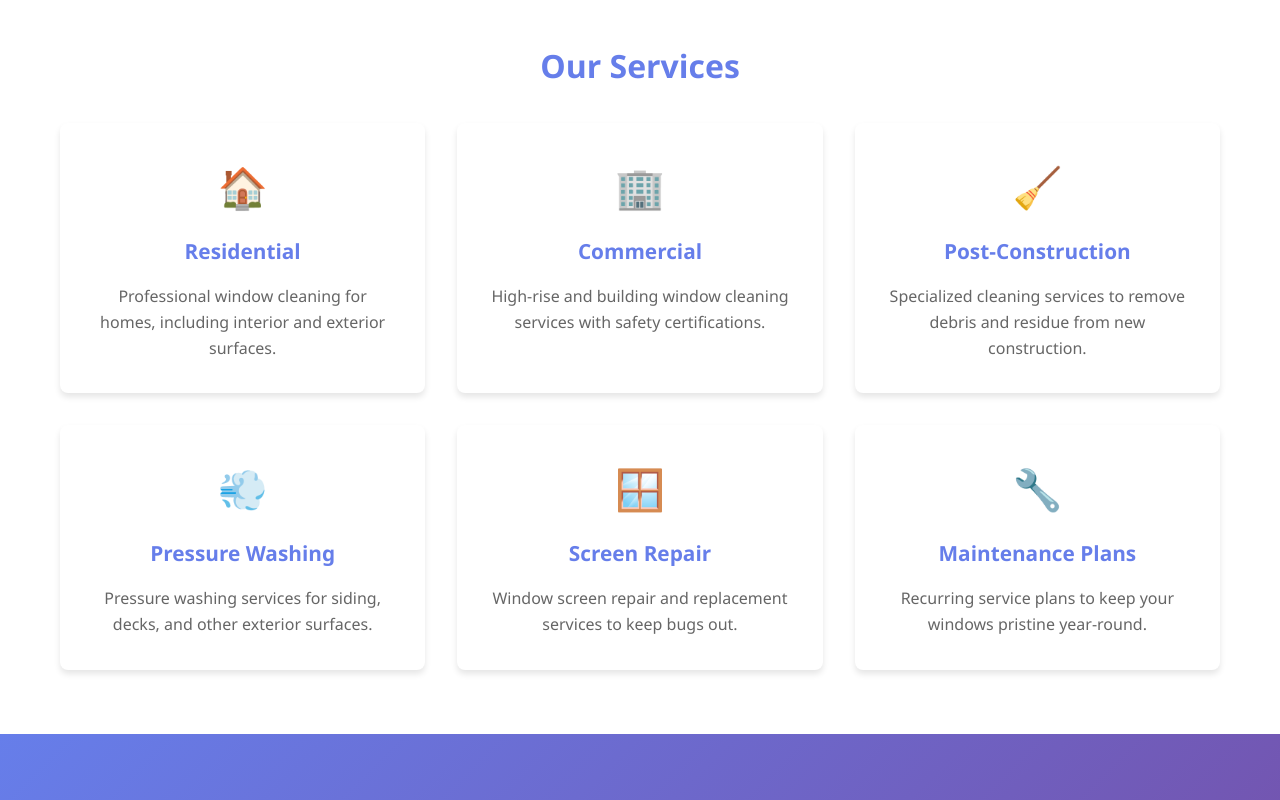
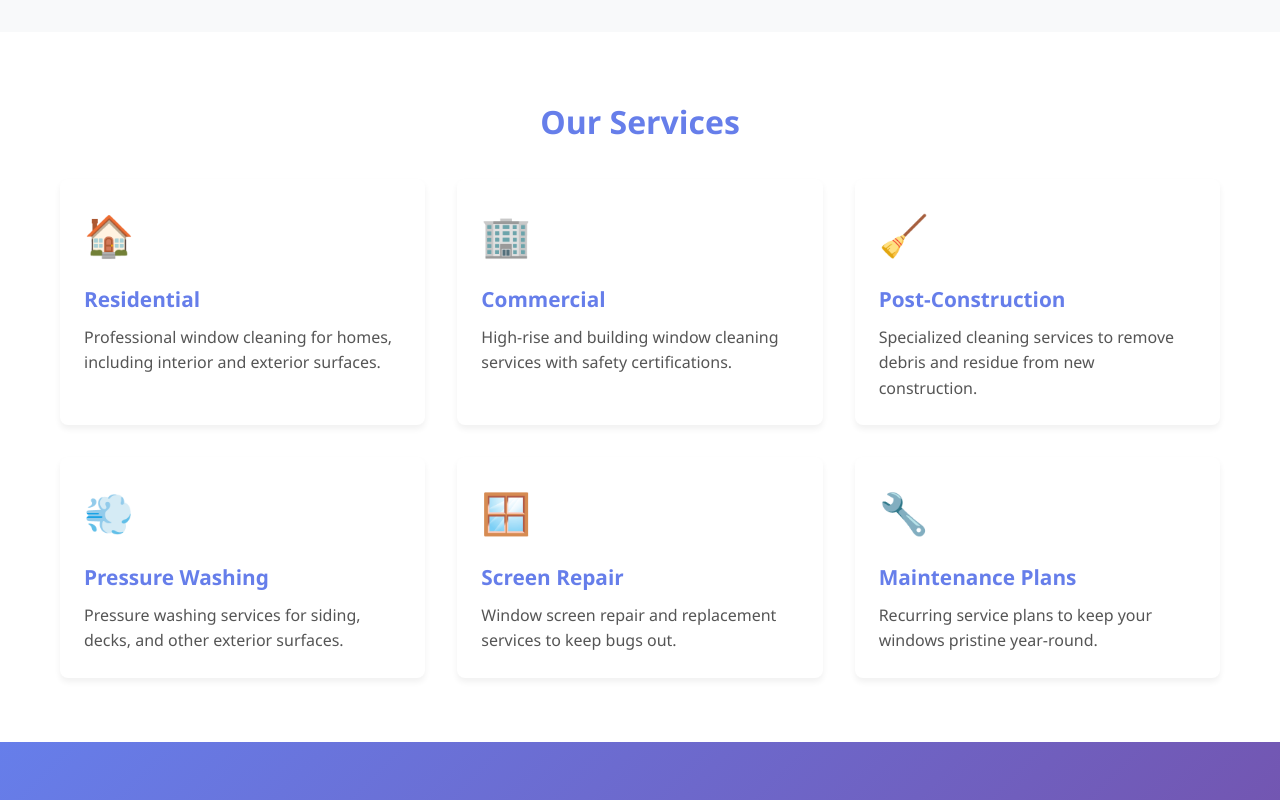
Before and after one commit to Javed-coder/Crystal-clear-windows-cleaning, a React (Vite) app: page / in a window 1280 px wide. Shown: the part 1260-2060 px from the top of the page. Built offline with nearby package versions, Linux system fonts and the light colour scheme; no server answers.

Commit message:
Add services selection, EmailJS integration, styles and docs

```diff
--- a/src/App.css
+++ b/src/App.css
@@ -252,6 +252,56 @@ nav a:hover {
   background: #f8f9fa;
 }
 
+/* Service card price overlay & selected state (Services page) */
+.service-card {
+  position: relative;
+  background: white;
+  padding: 1.5rem;
+  border-radius: 8px;
+  box-shadow: 0 4px 6px rgba(0,0,0,0.06);
+  text-align: left;
+  cursor: pointer;
+  transition: transform 0.18s, box-shadow 0.18s, border-color 0.18s;
+}
+
+.service-card:hover {
+  transform: translateY(-4px);
+  box-shadow: 0 8px 18px rgba(0,0,0,0.08);
+}
+
+.service-card .price-overlay {
+  position: absolute;
+  top: 10px;
+  right: 10px;
+  background: rgba(102,126,234,0.95);
+  color: white;
+  padding: 0.35rem 0.6rem;
+  border-radius: 6px;
+  font-weight: 700;
+  opacity: 0;
+  transform: translateY(6px);
+  transition: opacity 180ms, transform 180ms;
+}
+
+.service-card:hover .price-overlay,
+.service-card.selected .price-overlay {
+  opacity: 1;
+  transform: translateY(0);
+}
+
+.service-card.selected {
+  border: 2px solid rgba(102,126,234,0.15);
+  box-shadow: 0 10px 24px rgba(102,126,234,0.06);
+}
+
+.service-card h3 {
+  margin: 0.25rem 0 0.5rem 0;
+}
+
+.service-card p {
+  color: #555;
+}
+
 .contact-content {
   display: grid;
   grid-template-columns: 1fr 1fr;
--- a/src/components/About.jsx
+++ b/src/components/About.jsx
@@ -1,3 +1,5 @@
+import ReactLogo from '../assets/react.svg';
+
 export default function About() {
   return (
     <section className="about" id="about">
@@ -28,7 +30,7 @@ export default function About() {
             </div>
           </div>
           <div style={{ textAlign: 'center' }}>
-            <img src="commercial-window-cleaning-900x450-1.jpg" alt="Window Cleaning" style={{ width: '100%', maxWidth: '400px', borderRadius: '8px', boxShadow: '0 4px 6px rgba(0,0,0,0.1)' }} />
+            <img src={ReactLogo} alt="Window Cleaning" style={{ width: '100%', maxWidth: '400px', borderRadius: '8px', boxShadow: '0 4px 6px rgba(0,0,0,0.1)' }} />
             <p style={{ color: '#999', fontSize: '1.2rem', marginTop: '1rem' }}>Crystal clear results, guaranteed</p>
           </div>
         </div>
--- a/src/components/Contact.jsx
+++ b/src/components/Contact.jsx
@@ -1,9 +1,13 @@
-import { useState, useEffect, useRef } from 'react';
-// can we use mor
+import { useState,useRef } from 'react';
 import emailjs from '@emailjs/browser';
 
-// Initialize EmailJS (replace with your actual public key from EmailJS dashboard)
-emailjs.init('eLBVjSrb7R2hEBdvB');
+// EmailJS config: prefer Vite env vars. Create a `.env` with these keys:
+// VITE_EMAILJS_USER, VITE_EMAILJS_SERVICE_ID, VITE_EMAILJS_TEMPLATE_ID
+const EMAILJS_USER = import.meta.env.VITE_EMAILJS_USER || 'eLBVjSrb7R2hEBdvB';
+const EMAILJS_SERVICE_ID = import.meta.env.VITE_EMAILJS_SERVICE_ID || 'service_mduwx5q';
+const EMAILJS_TEMPLATE_ID = import.meta.env.VITE_EMAILJS_TEMPLATE_ID || 'template_9mfpx8h';
+
+emailjs.init(EMAILJS_USER);
 
 const BUSINESS_EMAIL = 'romal.alimzai07@gmail.com';
 
@@ -17,10 +21,7 @@ export default function Contact() {
   const [isSubmitting, setIsSubmitting] = useState(false);
   const nameRef = useRef(null);
 
-  useEffect(() => {
-    // Example useEffect: focus the name input when the component mounts
-    if (nameRef.current) nameRef.current.focus();
-  }, []);
+
 
   const handleChange = (e) => {
     const { name, value } = e.target;
@@ -35,16 +36,26 @@ export default function Contact() {
     setIsSubmitting(true);
 
     try {
+      // include selected service from Services page (stored in localStorage)
+      let selectedService = null;
+      try {
+        const raw = localStorage.getItem('selectedService');
+        if (raw) selectedService = JSON.parse(raw);
+      } catch (err) {
+        selectedService = null;
+      }
       // Send email to your business email
       await emailjs.send(
-        'service_mduwx5q', // Replace with your EmailJS service ID
-        'template_9mfpx8h', // Replace with your EmailJS template ID
+        EMAILJS_SERVICE_ID,
+        EMAILJS_TEMPLATE_ID,
         {
           to_email: BUSINESS_EMAIL,
           from_name: formData.name,
           from_email: formData.email,
           phone: formData.phone,
           message: formData.message,
+          selected_service_name: selectedService ? selectedService.title : 'None',
+          selected_service_price: selectedService ? String(selectedService.price) : '',
         }
       );
 
@@ -91,6 +102,8 @@ export default function Contact() {
             </div>
           </div>
 
+          {/* services menu removed from contact page — selection now happens on Services page */}
+
           <form className="contact-form" onSubmit={handleSubmit}>
             <input
               type="text"
@@ -123,6 +136,7 @@ export default function Contact() {
               value={formData.message}
               onChange={handleChange}
             ></textarea>
+            {/* selected service shown in email payload; selection made on Services page */}
             <button type="submit" className="btn" disabled={isSubmitting}>
               {isSubmitting ? 'Sending...' : 'Send Message'}
             </button>
--- a/src/components/Services.jsx
+++ b/src/components/Services.jsx
@@ -1,36 +1,68 @@
+import { useState, useEffect } from 'react';
+
 export default function Services() {
   const services = [
     {
       icon: '🏠',
       title: 'Residential',
-      description: 'Professional window cleaning for homes, including interior and exterior surfaces.'
+      description: 'Professional window cleaning for homes, including interior and exterior surfaces.',
+      price: 49
     },
     {
       icon: '🏢',
       title: 'Commercial',
-      description: 'High-rise and building window cleaning services with safety certifications.'
+      description: 'High-rise and building window cleaning services with safety certifications.',
+      price: 149
     },
     {
       icon: '🧹',
       title: 'Post-Construction',
-      description: 'Specialized cleaning services to remove debris and residue from new construction.'
+      description: 'Specialized cleaning services to remove debris and residue from new construction.',
+      price: 199
     },
     {
       icon: '💨',
       title: 'Pressure Washing',
-      description: 'Pressure washing services for siding, decks, and other exterior surfaces.'
+      description: 'Pressure washing services for siding, decks, and other exterior surfaces.',
+      price: 89
     },
     {
       icon: '🪟',
       title: 'Screen Repair',
-      description: 'Window screen repair and replacement services to keep bugs out.'
+      description: 'Window screen repair and replacement services to keep bugs out.',
+      price: 39
     },
     {
       icon: '🔧',
       title: 'Maintenance Plans',
-      description: 'Recurring service plans to keep your windows pristine year-round.'
+      description: 'Recurring service plans to keep your windows pristine year-round.',
+      price: 69
     }
   ];
+
+  const [selectedIndex, setSelectedIndex] = useState(null);
+
+  useEffect(() => {
+    try {
+      const saved = localStorage.getItem('selectedService');
+      if (saved) {
+        const parsed = JSON.parse(saved);
+        const idx = services.findIndex(s => s.title === parsed.title);
+        if (idx >= 0) setSelectedIndex(idx);
+      }
+    } catch (e) {
+      // ignore
+    }
+  }, []);
+
+  const chooseService = (service, index) => {
+    setSelectedIndex(index);
+    try {
+      localStorage.setItem('selectedService', JSON.stringify(service));
+    } catch (e) {
+      // ignore storage errors
+    }
+  };
 
   return (
     <section className="services" id="services">
@@ -38,10 +70,18 @@ export default function Services() {
         <h2 className="section-title">Our Services</h2>
         <div className="services-grid">
           {services.map((service, index) => (
-            <div className="service-card" key={index}>
+            <div
+              className={`service-card ${selectedIndex === index ? 'selected' : ''}`}
+              key={index}
+              onClick={() => chooseService(service, index)}
+              role="button"
+              tabIndex={0}
+              onKeyDown={(e) => { if (e.key === 'Enter' || e.key === ' ') chooseService(service, index); }}
+            >
               <div style={{ fontSize: '2.5rem', marginBottom: '1rem' }}>{service.icon}</div>
               <h3>{service.title}</h3>
               <p>{service.description}</p>
+              <div className="price-overlay">${service.price}</div>
             </div>
           ))}
         </div>
```
Also changed, not shown: 2 other files (tests, documents, lock files or other folders).
